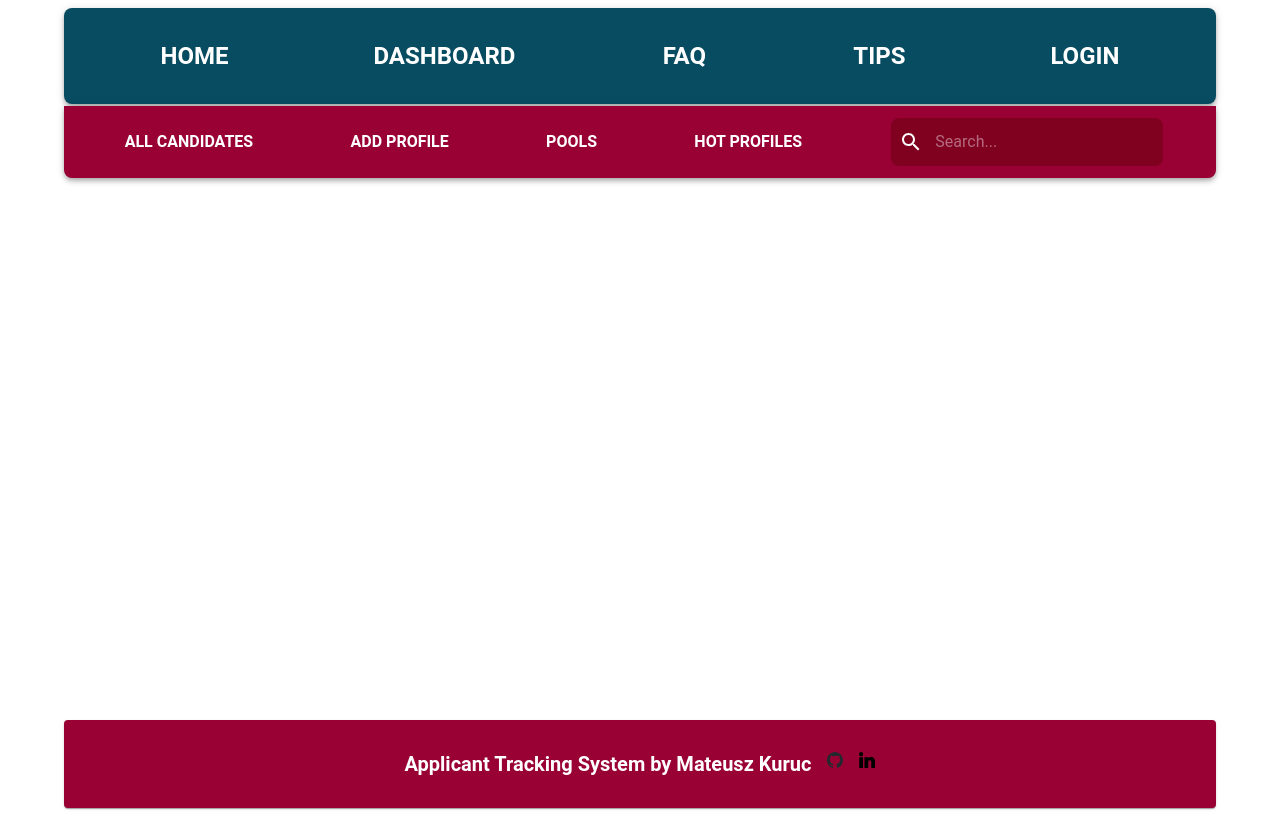
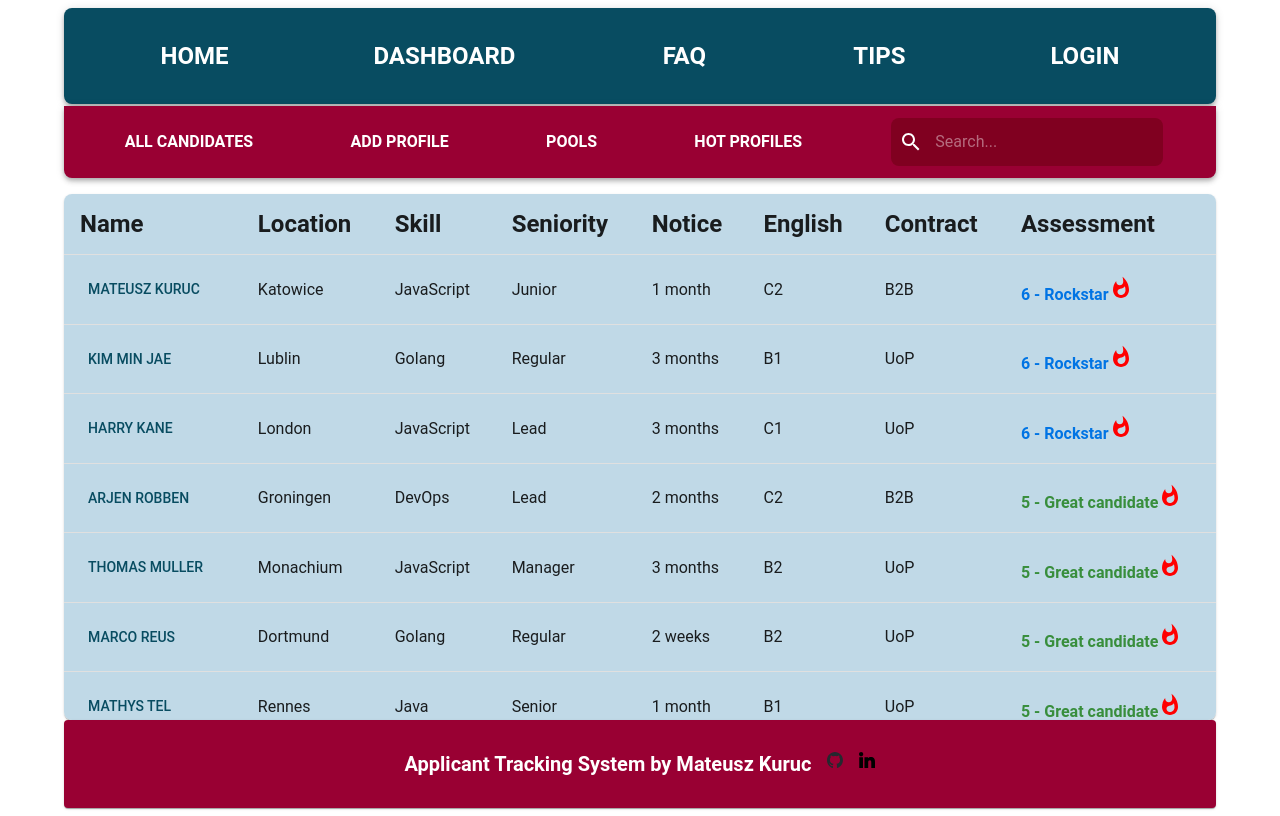
Before and after one commit to MateuszKuruc/ATS-recruitment-app, a React (Create React App) app in the folder ats-frontend/: page /hot in a window 1280 px wide. Built offline with nearby package versions, Linux system fonts and the light colour scheme.

Commit message:
create hot profiles component based on previous solution for all candidates component. Style it

```diff
--- a/ats-frontend/src/App.js
+++ b/ats-frontend/src/App.js
@@ -10,6 +10,7 @@ import CandidateDetails from "./components/CandidateDetails";
 import Footer from "./components/Footer";
 import Pools from "./components/Pools";
 import Feedback from "./components/Feedback";
+import HotProfiles from "./components/HotProfiles";
 
 import { useSelector, useDispatch } from "react-redux";
 import { Routes, Route, Link } from "react-router-dom";
@@ -39,6 +40,9 @@ const candidates = [
     seniority: "Junior",
     id: 1,
     assessment: "6 - Rockstar",
+    notice: "1 month",
+    language: "C2",
+    contract: "B2B",
   },
   {
     firstName: "Puszek",
@@ -74,6 +78,9 @@ const candidates = [
     seniority: "Lead",
     id: 4,
     assessment: "5 - Great candidate",
+    notice: "2 months",
+    language: "C2",
+    contract: "B2B",
   },
   {
     firstName: "Franck",
@@ -110,6 +117,9 @@ const candidates = [
     seniority: "Manager",
     id: 7,
     assessment: "5 - Great candidate",
+    notice: "3 months",
+    language: "B2",
+    contract: "UoP",
   },
   {
     firstName: "Dayot",
@@ -134,6 +144,9 @@ const candidates = [
     seniority: "Regular",
     id: 9,
     assessment: "6 - Rockstar",
+    notice: "3 months",
+    language: "B1",
+    contract: "UoP",
   },
   {
     firstName: "Joshua",
@@ -170,6 +183,9 @@ const candidates = [
     seniority: "Lead",
     id: 12,
     assessment: "6 - Rockstar",
+    notice: "3 months",
+    language: "C1",
+    contract: "UoP",
   },
   {
     firstName: "Julian",
@@ -194,6 +210,9 @@ const candidates = [
     seniority: "Regular",
     id: 14,
     assessment: "5 - Great candidate",
+    notice: "2 weeks",
+    language: "B2",
+    contract: "UoP",
   },
   {
     firstName: "Konrad",
@@ -254,6 +273,9 @@ const candidates = [
     seniority: "Senior",
     id: 19,
     assessment: "5 - Great candidate",
+    notice: "1 month",
+    language: "B1",
+    contract: "UoP",
   },
   {
     firstName: "Raphael",
@@ -456,7 +478,7 @@ function App() {
             element={
               <>
                 <Dashboard />
-                {/* <AllCandidates candidates={hotCandidates} /> */}
+                <HotProfiles candidates={hotCandidates} />
               </>
             }
           />
--- a/ats-frontend/src/components/AllCandidates.js
+++ b/ats-frontend/src/components/AllCandidates.js
@@ -80,6 +80,9 @@ const AllCandidates = ({ candidates }) => {
     {
       field: "col2",
       renderHeader: () => <Typography variant="h4">Location</Typography>,
+      renderCell: (params) => (
+        <Typography variant="body1">{params.row.col2}</Typography>
+      ),
       width: 200,
     },
     {
@@ -117,10 +120,9 @@ const AllCandidates = ({ candidates }) => {
 
   return (
     <div style={{ marginTop: "1rem", borderRadius: "0.5rem" }}>
-      <Paper variant="outlined" style={{}}>
+      <Paper  style={{}}>
         <DataGrid
           rows={rows}
-          autoHeight
           columns={columns}
           disableRowSelectionOnClick
           initialState={{
--- a/ats-frontend/src/components/HotProfiles.js
+++ b/ats-frontend/src/components/HotProfiles.js
@@ -1,9 +1,141 @@
-import { getColorForAssessment } from "./AllCandidates"
+import { getColorForAssessment } from "./AllCandidates";
+import {
+  Table,
+  TableBody,
+  TableCell,
+  TableContainer,
+  TableRow,
+  Paper,
+  Button,
+  Typography,
+  TablePagination,
+} from "@mui/material";
+import { useState } from "react";
+import { Link } from "react-router-dom";
+import WhatshotIcon from "@mui/icons-material/Whatshot";
 
 const HotProfiles = ({ candidates }) => {
-    return (
-        <div>hot tab</div>
-    )
-}
+  const [page, setPage] = useState(0);
+  const [rowsPerPage, setRowsPerPage] = useState(10);
 
-export default HotProfiles
+  const emptyRows =
+    page > 0 ? Math.max(0, (1 + page) * rowsPerPage - candidates.length) : 0;
+
+  const handleChangePage = (event, newPage) => {
+    setPage(newPage);
+  };
+
+  const handleChangeRowsPerPage = (event) => {
+    setRowsPerPage(parseInt(event.target.value, 10));
+    setPage(0);
+  };
+
+  return (
+    <TableContainer
+      component={Paper}
+      style={{ marginTop: "1rem", borderRadius: "0.5rem", backgroundColor: "#c0d9e7" }}
+    >
+      <Table>
+        <TableBody>
+          <TableRow>
+            <TableCell>
+              <Typography variant="h4">Name</Typography>
+            </TableCell>
+            <TableCell>
+              <Typography variant="h4">Location</Typography>
+            </TableCell>
+            <TableCell>
+              <Typography variant="h4">Skill</Typography>
+            </TableCell>
+            <TableCell>
+              <Typography variant="h4">Seniority</Typography>
+            </TableCell>
+            <TableCell>
+              <Typography variant="h4">Notice</Typography>
+            </TableCell>
+            <TableCell>
+              <Typography variant="h4">English</Typography>
+            </TableCell>
+            <TableCell>
+              <Typography variant="h4">Contract</Typography>
+            </TableCell>
+            <TableCell>
+              <Typography variant="h4">Assessment</Typography>
+            </TableCell>
+
+          </TableRow>
+
+          {(rowsPerPage > 0
+            ? candidates.slice(
+                page * rowsPerPage,
+                page * rowsPerPage + rowsPerPage
+              )
+            : candidates
+          ).map((candidate) => (
+            <TableRow key={candidate.id}>
+              <TableCell>
+                <Link to={`/candidates/${candidate.id}`}>
+                  <Button variant="text">
+                    {candidate.firstName} {candidate.lastName}
+                  </Button>
+                </Link>
+              </TableCell>
+              <TableCell>
+                <Typography variant="body1">{candidate.location}</Typography>
+              </TableCell>
+              <TableCell>
+                <Typography variant="body1">{candidate.skill}</Typography>
+              </TableCell>
+              <TableCell>
+                <Typography variant="body1">{candidate.seniority}</Typography>
+              </TableCell>
+              <TableCell>
+                <Typography variant="body1">{candidate.notice}</Typography>
+              </TableCell>
+              <TableCell>
+                <Typography variant="body1">{candidate.language}</Typography>
+              </TableCell>
+              <TableCell>
+                <Typography variant="body1">{candidate.contract}</Typography>
+              </TableCell>
+              <TableCell>
+                <Typography
+                  variant="h6"
+                  style={{ color: getColorForAssessment(candidate.assessment) }}
+                >
+                  {/* {candidate.assessment} */}
+                  {candidate.assessment === "6 - Rockstar" ||
+                  candidate.assessment === "5 - Great candidate" ? (
+                    <>
+                      {candidate.assessment}
+                      <WhatshotIcon style={{ color: "red" }} />
+                    </>
+                  ) : (
+                    <>{candidate.assessment}</>
+                  )}
+                </Typography>
+              </TableCell>
+            </TableRow>
+          ))}
+          {emptyRows > 0 && (
+            <TableRow style={{ height: 69.5 * emptyRows }}>
+              <TableCell colSpan={5} />
+            </TableRow>
+          )}
+        </TableBody>
+      </Table>
+
+      <TablePagination
+        rowsPerPageOptions={[5, 10, 15, { label: "All", value: -1 }]}
+        component="div"
+        count={candidates.length}
+        page={page}
+        onPageChange={handleChangePage}
+        rowsPerPage={rowsPerPage}
+        onRowsPerPageChange={handleChangeRowsPerPage}
+      />
+    </TableContainer>
+  );
+};
+
+export default HotProfiles;
```
